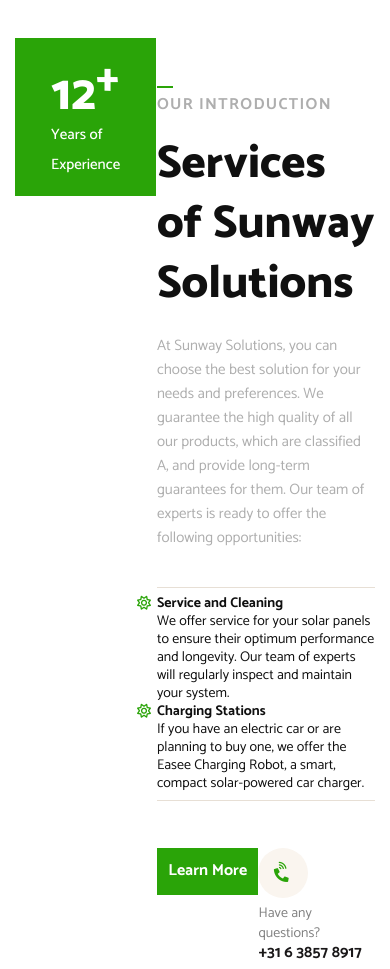
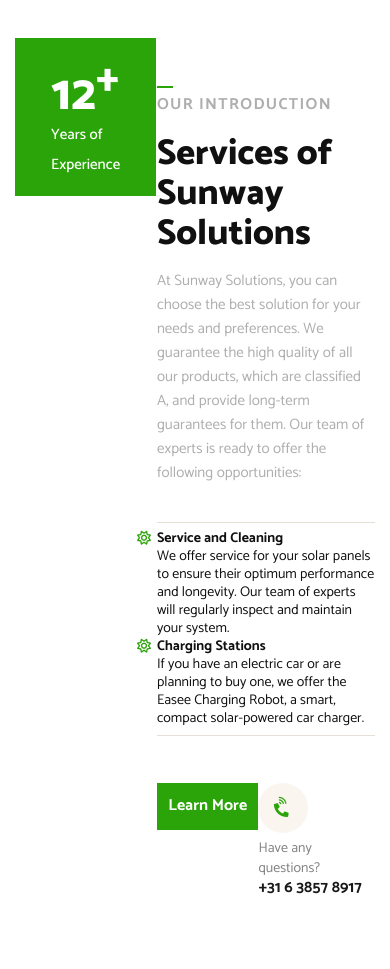
Before and after one commit to apple-wp-xmr/solar, a website: page app/index.html in a window 390 px wide. Shown: the part 1700-2669 px from the top of the page. Drawn offline with nearby package versions, Linux system fonts and the light colour scheme; no server answers.

Commit message:
workflow 4d  try

```diff
--- a/app/scss/_media.scss
+++ b/app/scss/_media.scss
@@ -104,4 +104,9 @@
 }
 
 @media (max-width: 1000px) {
+    .lead {
+        font-size: 36px;
+        line-height: 40px;
+        padding-bottom: 15px;
+    }
 }
```
Also changed, not shown: app/css/style.min.css.
